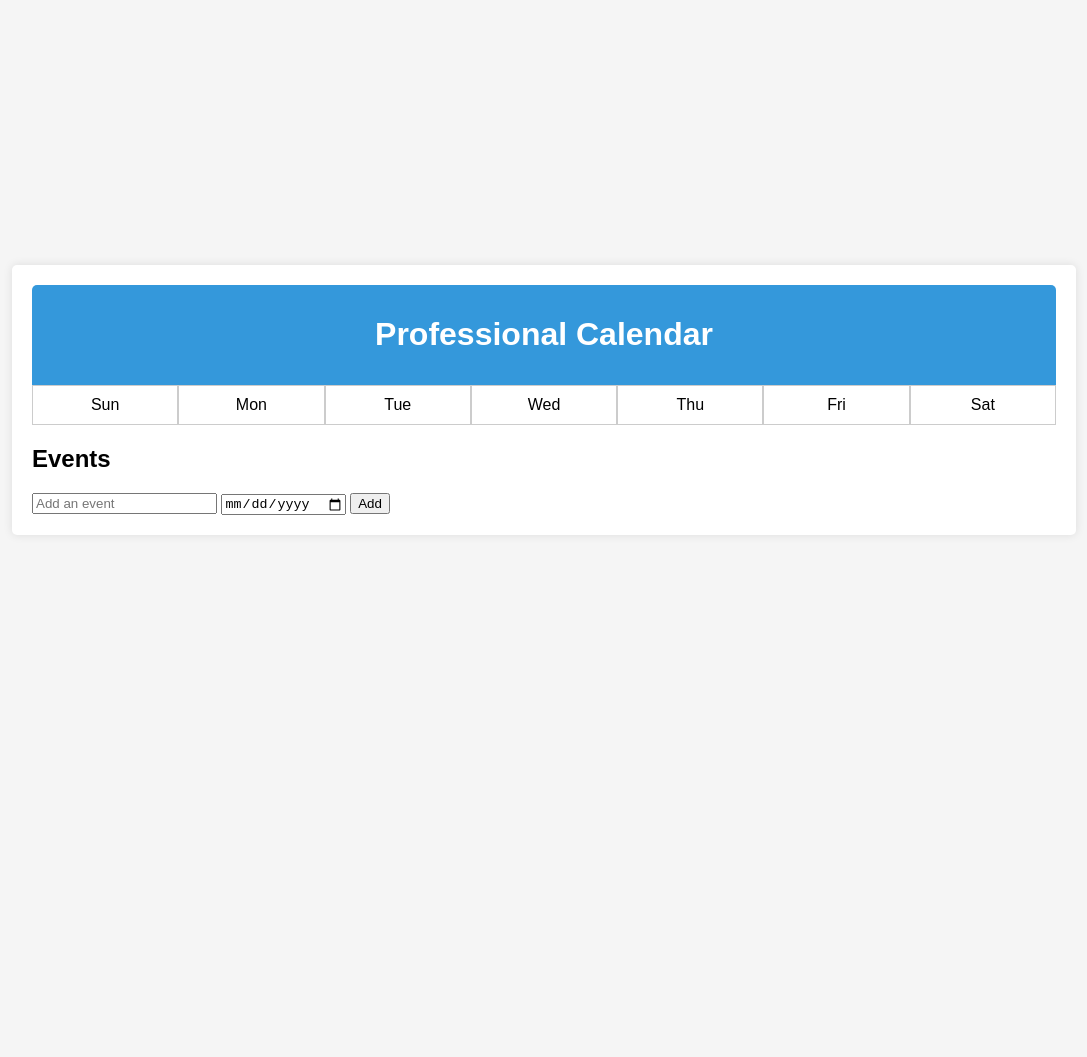
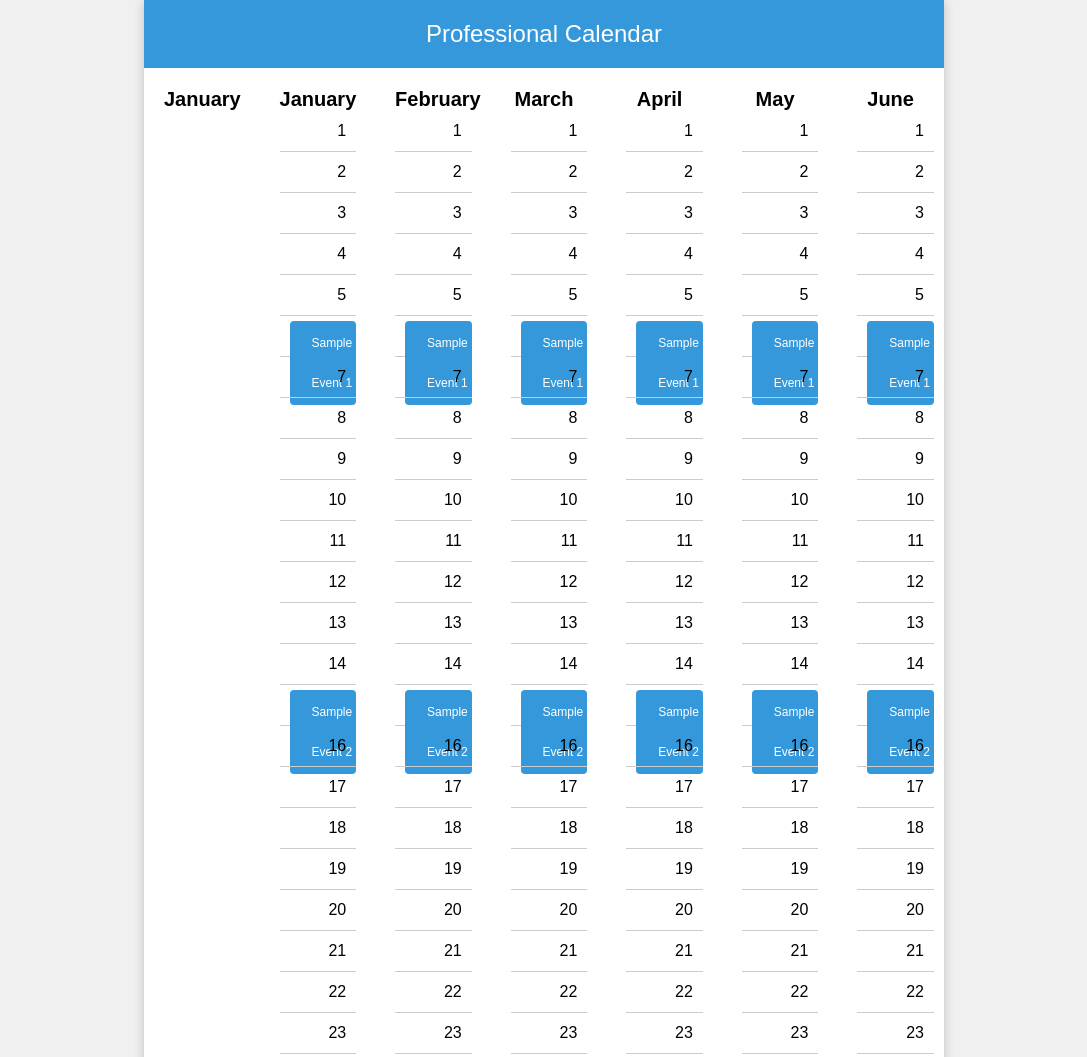
Before and after one commit to coolcoderpro123/Intelist, a website: page cal.html in a window 1280 px wide. Shown: the top 1057 px of the page, without its empty margins (96-1183 px from the left). Before the commit the page ends 800 px from the top, so only its background shows below. Drawn offline with Linux system fonts and the light colour scheme.

Commit message:
Update cal.html

```diff
--- a/cal.html
+++ b/cal.html
@@ -1,107 +1,140 @@
 <!DOCTYPE html>
-<html>
+<html lang="en">
 <head>
   <meta charset="UTF-8">
+  <meta name="viewport" content="width=device-width, initial-scale=1.0">
   <title>Professional Calendar</title>
   <style>
     body {
       font-family: Arial, sans-serif;
       margin: 0;
       padding: 0;
-      display: flex;
-      align-items: center;
-      justify-content: center;
-      height: 100vh;
-      background-color: #f5f5f5;
+      background-color: #f0f0f0;
     }
     .calendar {
-      width: 80%;
+      width: 100%;
+      max-width: 800px;
+      margin: 0 auto;
       background-color: #fff;
-      box-shadow: 0 0 10px rgba(0, 0, 0, 0.1);
-      border-radius: 5px;
+      box-shadow: 0 0 10px rgba(0, 0, 0, 0.2);
+    }
+    .header {
+      background-color: #3498db;
+      color: #fff;
+      text-align: center;
+      padding: 20px 0;
+      font-size: 24px;
+    }
+    .year {
+      display: flex;
+      flex-wrap: wrap;
+      justify-content: space-between;
+    }
+    .month {
+      width: calc(100% / 12);
+      text-align: center;
       padding: 20px;
     }
-    .header {
-      text-align: center;
+    .month-title {
+      font-size: 20px;
+      font-weight: bold;
+    }
+    .day {
+      width: 100%;
+      height: 40px;
+      line-height: 40px;
+      text-align: right;
+      padding-right: 10px;
+      border-bottom: 1px solid #ccc;
+      position: relative;
+      cursor: pointer;
+    }
+    .event {
       background-color: #3498db;
       color: #fff;
-      padding: 10px;
-      border-radius: 5px 5px 0 0;
-    }
-    .days {
-      display: grid;
-      grid-template-columns: repeat(7, 1fr);
-      text-align: center;
-    }
-    .day {
-      padding: 10px;
-      border: 1px solid #ccc;
-    }
-    .events {
-      margin-top: 20px;
-    }
-    .event {
-      margin: 5px 0;
-      padding: 5px;
-      background-color: #e9e9e9;
-      border: 1px solid #ccc;
-      border-radius: 5px;
-    }
-    .current-day {
-      background-color: #3498db;
-      color: #fff;
+      border-radius: 4px;
+      padding: 2px 4px;
+      position: absolute;
+      top: 5px;
+      left: 10px;
+      font-size: 12px;
     }
   </style>
 </head>
 <body>
   <div class="calendar">
-    <div class="header">
-      <h1>Professional Calendar</h1>
-    </div>
-    <div class="days">
-      <div class="day">Sun</div>
-      <div class="day">Mon</div>
-      <div class="day">Tue</div>
-      <div class="day">Wed</div>
-      <div class="day">Thu</div>
-      <div class="day">Fri</div>
-      <div class="day">Sat</div>
-    </div>
-    <div class="events">
-      <h2>Events</h2>
-      <div id="event-list"></div>
-      <input type="text" id="event-input" placeholder="Add an event">
-      <input type="date" id="event-date" placeholder="Event Date">
-      <button onclick="addEvent()">Add</button>
+    <div class="header">Professional Calendar</div>
+    <div class="year">
+      <!-- Generate calendar months -->
+      <div class="month">
+        <div class="month-title">January</div>
+        <!-- Generate days for January -->
+        <!-- Include day numbers and events -->
+      </div>
+      <!-- Repeat for other months -->
     </div>
   </div>
 
   <script>
-    const eventList = document.getElementById("event-list");
-    const eventInput = document.getElementById("event-input");
-    const eventDateInput = document.getElementById("event-date");
+    // Sample event data structure
+    const events = [
+      { date: "2023-11-06", title: "Sample Event 1" },
+      { date: "2023-12-15", title: "Sample Event 2" },
+      // Add more events here
+    ];
 
-    function addEvent() {
-      const eventText = eventInput.value;
-      const eventDate = new Date(eventDateInput.value);
+    function displayEventsOnCalendar() {
+      const days = document.querySelectorAll('.day');
 
-      if (eventText.trim() === "" || isNaN(eventDate.getTime())) {
-        alert("Please enter a valid event and date.");
-      } else {
-        const eventItem = document.createElement("div");
-        eventItem.className = "event";
-        eventItem.textContent = eventText;
+      events.forEach(event => {
+        const eventDate = new Date(event.date).getDate();
+        const eventTitle = event.title;
 
-        const dayOfWeek = eventDate.getDay();
-        const daysOfWeek = ["Sun", "Mon", "Tue", "Wed", "Thu", "Fri", "Sat"];
-        eventList.appendChild(eventItem);
-        eventInput.value = "";
-        eventDateInput.value = "";
+        days.forEach(day => {
+          const dayDate = +day.textContent;
+          if (dayDate === eventDate) {
+            const eventElement = document.createElement('div');
+            eventElement.className = 'event';
+            eventElement.textContent = eventTitle;
+            day.appendChild(eventElement);
+          }
+        });
+      });
+    }
 
-        const calendarDays = document.querySelectorAll(".day");
-        calendarDays[dayOfWeek].appendChild(eventItem);
+    function renderCalendar() {
+      // You can use a library like Luxon.js or Moment.js for date manipulation
+      const currentDate = new Date();
+
+      // Loop through all months and create the calendar structure
+      const yearElement = document.querySelector('.year');
+      for (let month = 0; month < 12; month++) {
+        const monthElement = document.createElement('div');
+        monthElement.className = 'month';
+        monthElement.innerHTML = `<div class="month-title">${getMonthName(month)}</div>`;
+
+        for (let day = 1; day <= getDaysInMonth(currentDate.getFullYear(), month); day++) {
+          const dayElement = document.createElement('div');
+          dayElement.className = 'day';
+          dayElement.textContent = day;
+          monthElement.appendChild(dayElement);
+        }
+
+        yearElement.appendChild(monthElement);
       }
+      displayEventsOnCalendar();
     }
+
+    function getMonthName(monthIndex) {
+      const monthNames = ['January', 'February', 'March', 'April', 'May', 'June', 'July', 'August', 'September', 'October', 'November', 'December'];
+      return monthNames[monthIndex];
+    }
+
+    function getDaysInMonth(year, month) {
+      return new Date(year, month + 1, 0).getDate();
+    }
+
+    renderCalendar();
   </script>
 </body>
 </html>
```
